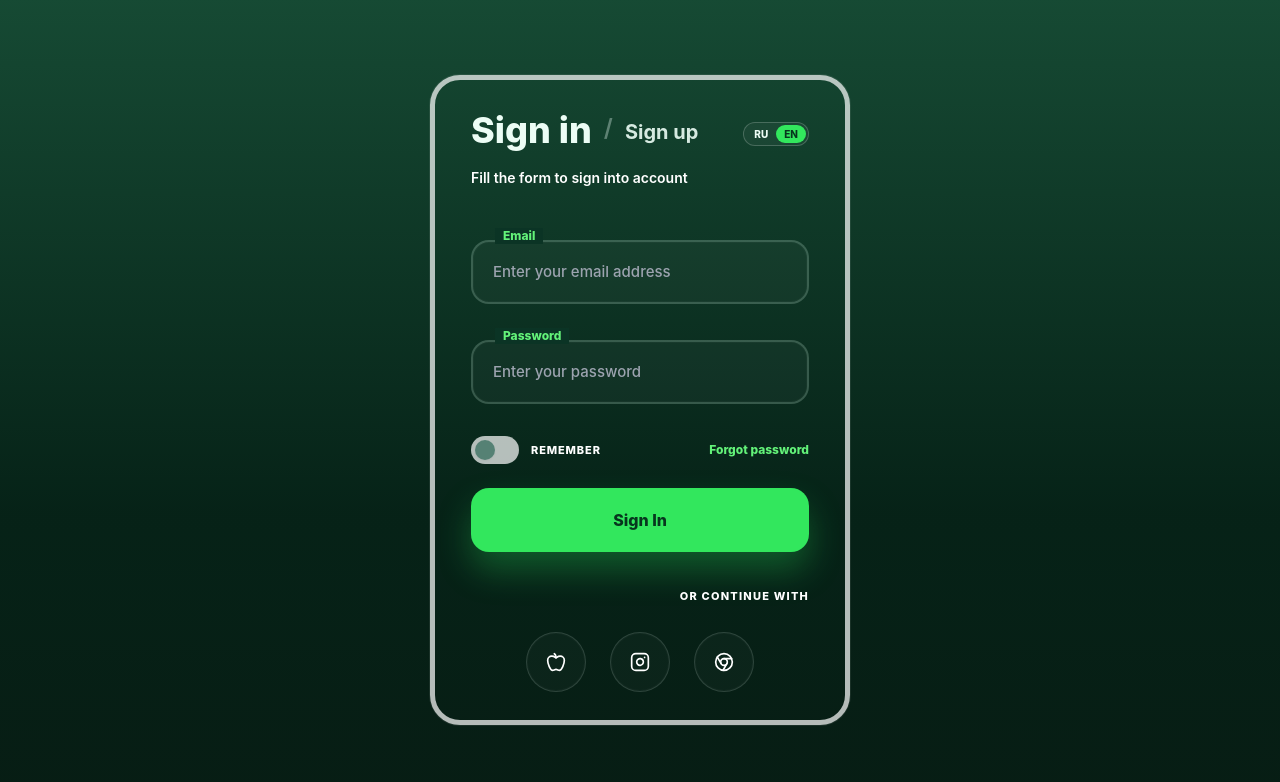
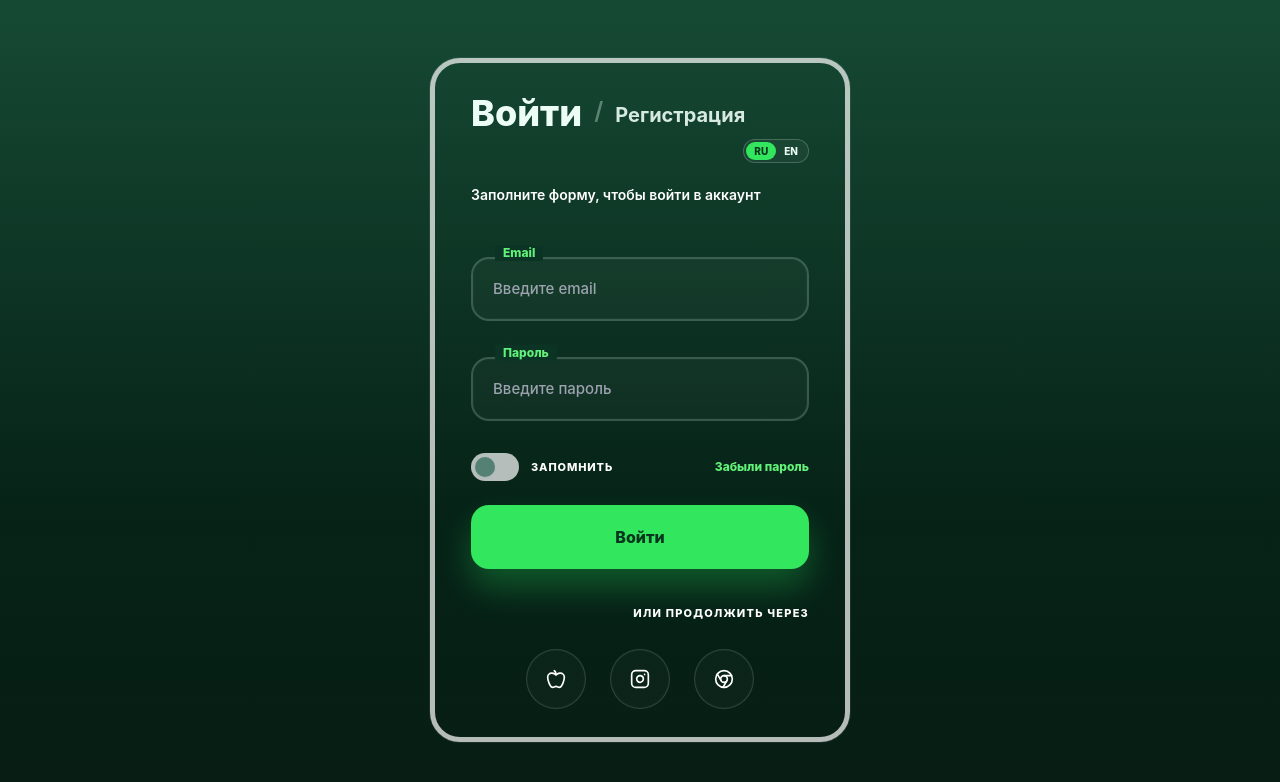
Before and after one commit to aiti18/PLANES, a Next.js app: page /login in a window 1280 px wide. Shown: the top 782 px of the page. Built offline with nearby package versions, Linux system fonts and the light colour scheme; no server answers.

Commit message:
default auth language to Russian

```diff
--- a/src/components/auth/LoginForm.tsx
+++ b/src/components/auth/LoginForm.tsx
@@ -63,7 +63,7 @@ const copy = {
 
 export function LoginForm() {
   const [isSubmitting, setIsSubmitting] = useState(false);
-  const [language, setLanguage] = useState<Language>("en");
+  const [language, setLanguage] = useState<Language>("ru");
   const t = copy[language];
   const {
     register,
--- a/src/components/auth/RegisterForm.tsx
+++ b/src/components/auth/RegisterForm.tsx
@@ -52,7 +52,7 @@ const copy = {
 
 export function RegisterForm() {
   const [isSubmitting, setIsSubmitting] = useState(false);
-  const [language, setLanguage] = useState<Language>("en");
+  const [language, setLanguage] = useState<Language>("ru");
   const t = copy[language];
   const {
     register,
```
